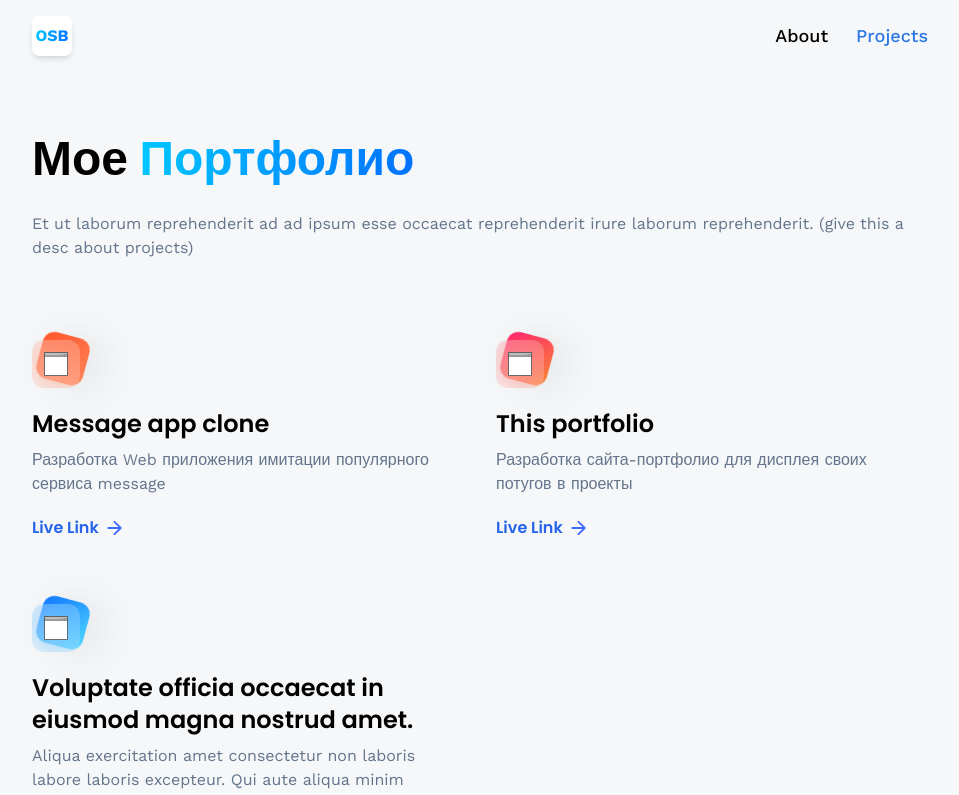
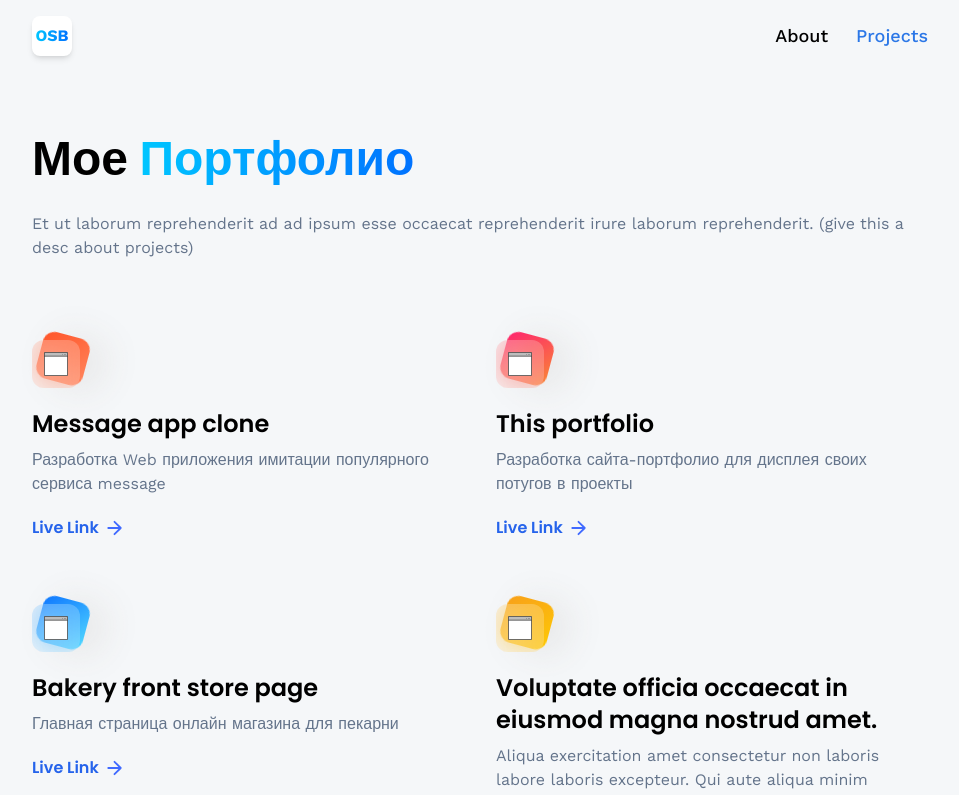
Before and after one commit to OSBeers/3d_Portfolio, a React (Vite) app in the folder vite-project/: page /projects in a window 1280 px wide. Shown: the top 795 px of the page, without its empty margins (160-1119 px from the left). Built offline with nearby package versions, Linux system fonts and the light colour scheme.

Commit message:
added project

```diff
--- a/vite-project/src/constants/index.js
+++ b/vite-project/src/constants/index.js
@@ -151,9 +151,16 @@ export const projects = [
     {
       iconUrl: app,
       theme: 'btn-back-blue',
-      name: ' Voluptate officia occaecat in eiusmod magna nostrud amet.',
-      description: 'Aliqua exercitation amet consectetur non laboris labore laboris excepteur. Qui aute aliqua minim nostrud magna consectetur consequat velit sint nostrud. Adipisicing ipsum incididunt in ad fugiat reprehenderit duis est nisi eiusmod commodo.',
-      link: 'https://www.youtube.com/watch?v=dQw4w9WgXcQ',
+      name: 'Bakery front store page',
+      description: 'Главная страница онлайн магазина для пекарни',
+      link: 'https://github.com/OSBeers/Bread-site',
   },
+  {
+    iconUrl: app,
+    theme: 'btn-back-yellow',
+    name: ' Voluptate officia occaecat in eiusmod magna nostrud amet.',
+    description: 'Aliqua exercitation amet consectetur non laboris labore laboris excepteur. Qui aute aliqua minim nostrud magna consectetur consequat velit sint nostrud. Adipisicing ipsum incididunt in ad fugiat reprehenderit duis est nisi eiusmod commodo.',
+    link: 'https://www.youtube.com/watch?v=dQw4w9WgXcQ',
+},
 
 ];
```
